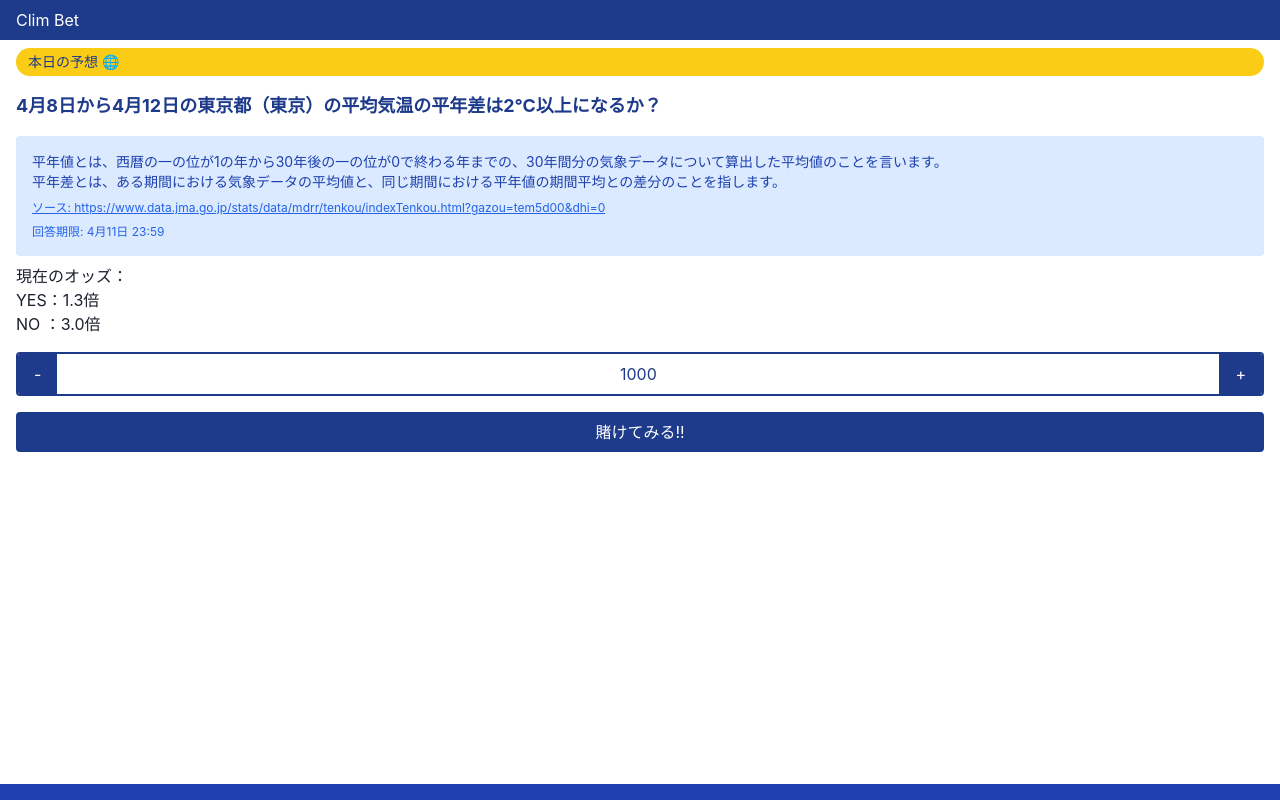
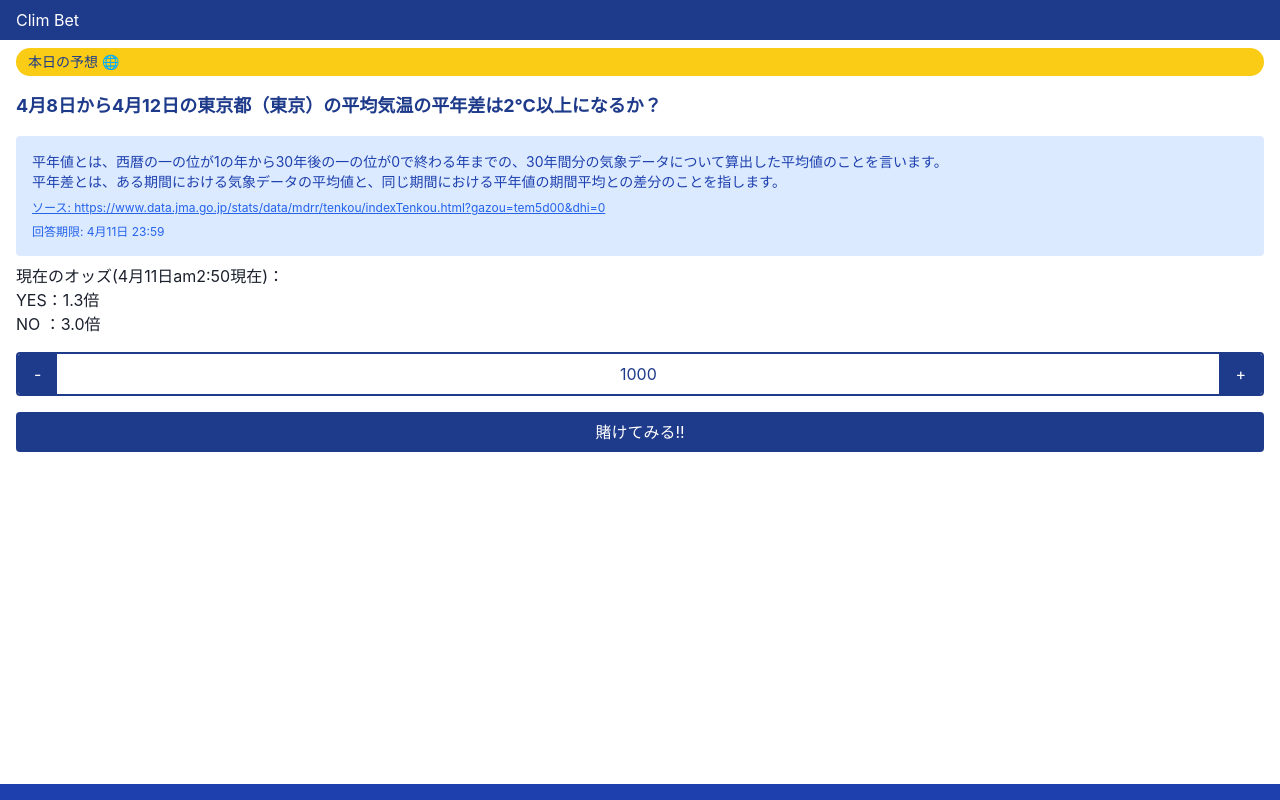
Before and after one commit to EndoTaishi/endotaishicom, a Next.js app: page /climbet in a window 1280 px wide. Built offline with nearby package versions, Linux system fonts and the light colour scheme.

Commit message:
little fix

```diff
--- a/app/climbet/page.tsx
+++ b/app/climbet/page.tsx
@@ -40,7 +40,7 @@ function ClimBet() {
         </div>
 
         <div>
-            <p>現在のオッズ：</p>
+            <p>現在のオッズ(4月11日am2:50現在)：</p>
             <p>YES：1.3倍</p>
             <p>NO ：3.0倍</p>
         </div>
```
